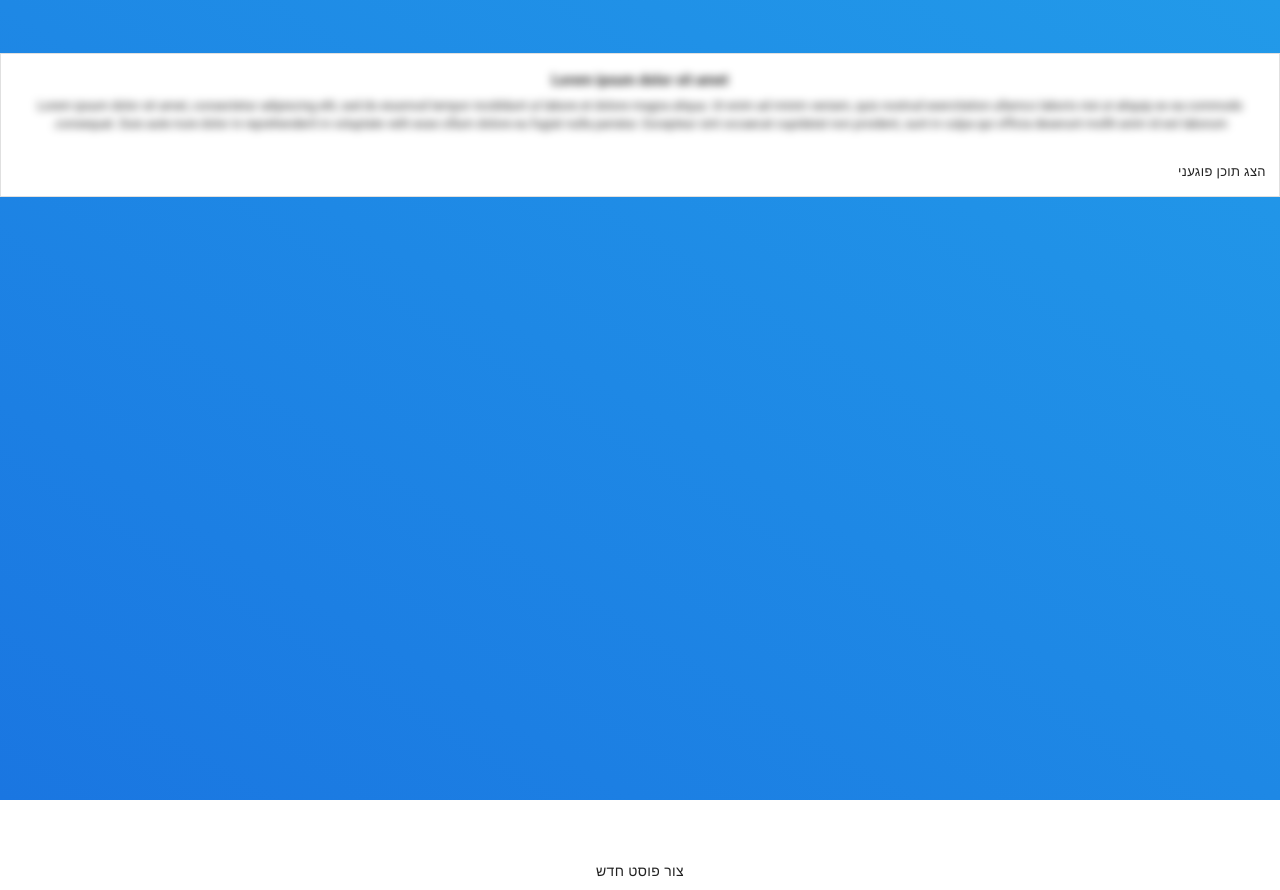
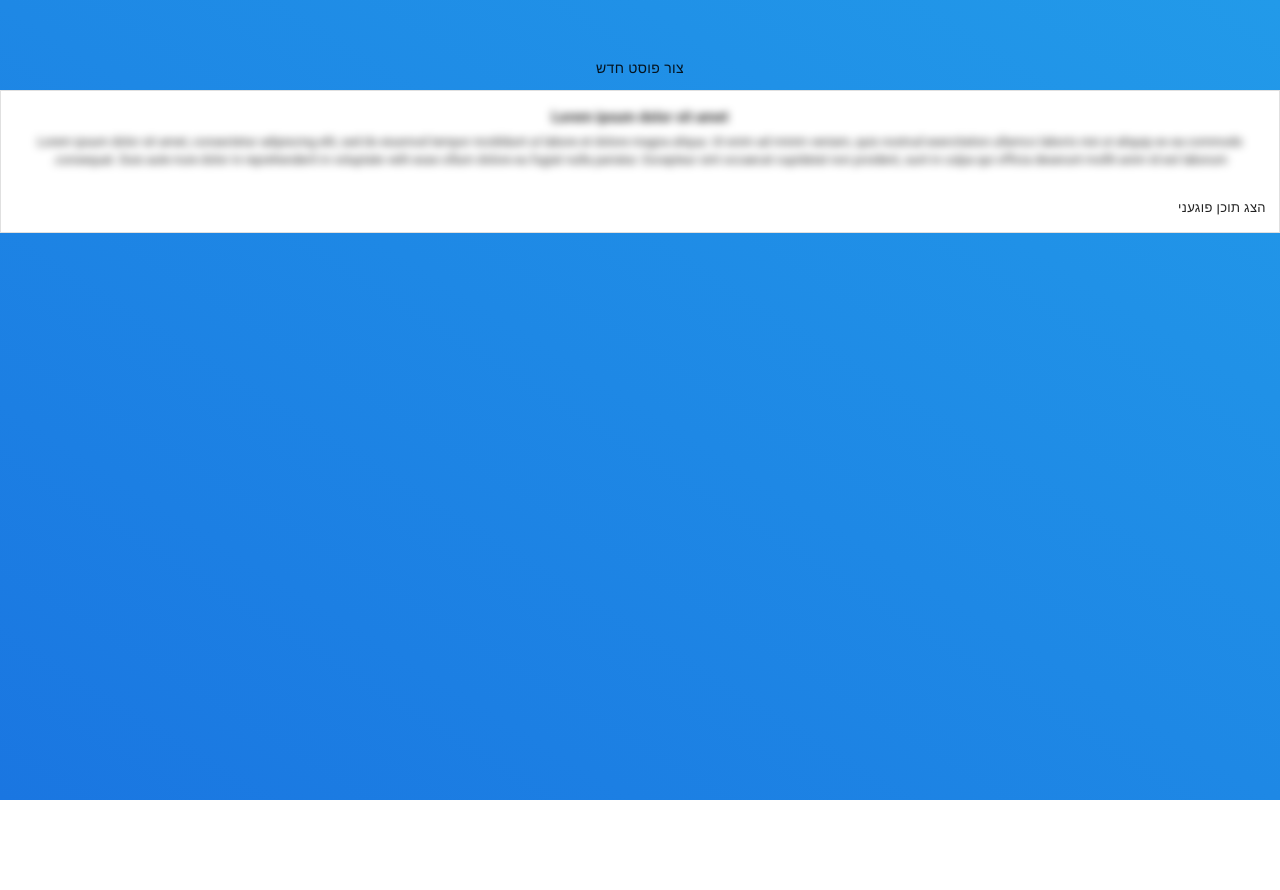
Before and after one commit to TheMrPizza/iListener, a React (Create React App) app in the folder ilistener/: page / in a window 1280 px wide. Built offline with nearby package versions, Linux system fonts and the light colour scheme.

Commit message:
More shit

```diff
--- a/ilistener/src/pages/homePage.js
+++ b/ilistener/src/pages/homePage.js
@@ -23,8 +23,9 @@ export default function HomePage(props) {
     return (
         <div className={"home-page"} style={{'padding-top': '50px'}}>
             {isOpen && <PostCreation submitPost={submitPost}/>}
+            {isOpen && <Button onClick={() => setIsOpen(false)}>בטל</Button>}
+            {!isOpen && <Button onClick={() => {setIsOpen(true)}}>צור פוסט חדש</Button>}
             {!isOpen && <Feed posts={[{content: text, title: title, id:5, containsBadWords: true}]}/>}
-            {!isOpen && <Button onClick={() => {setIsOpen(true)}}>צור פוסט חדש</Button>}
         </div>
     )
 }
```
